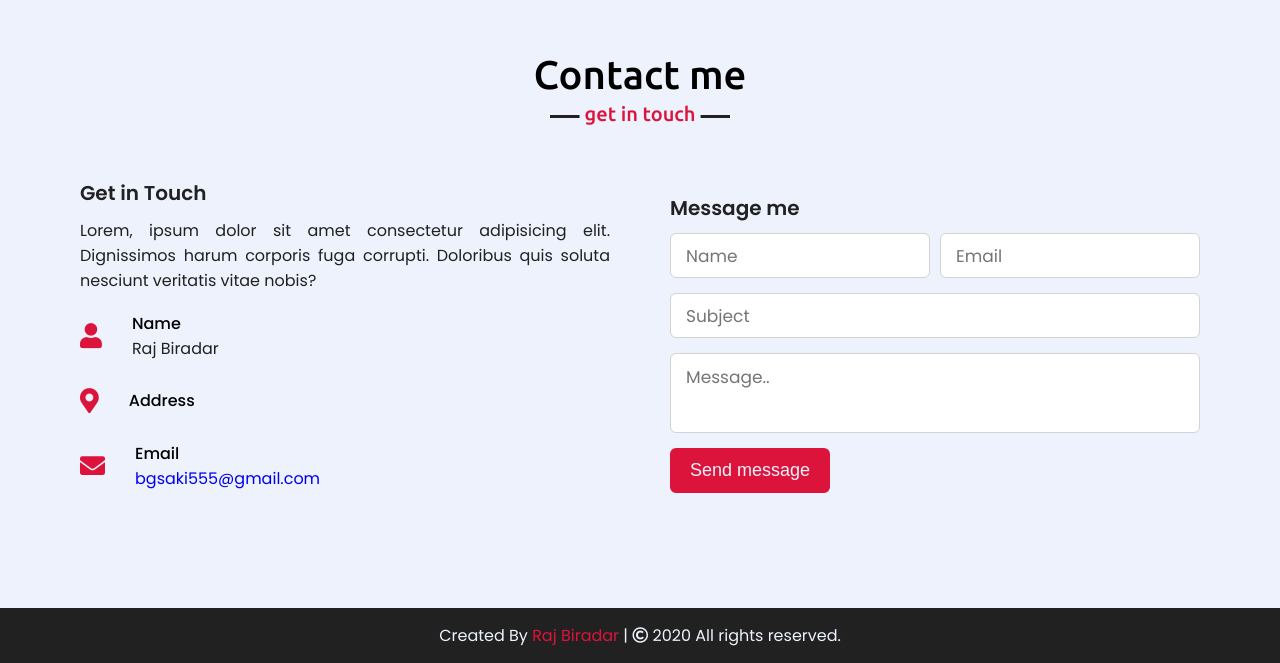
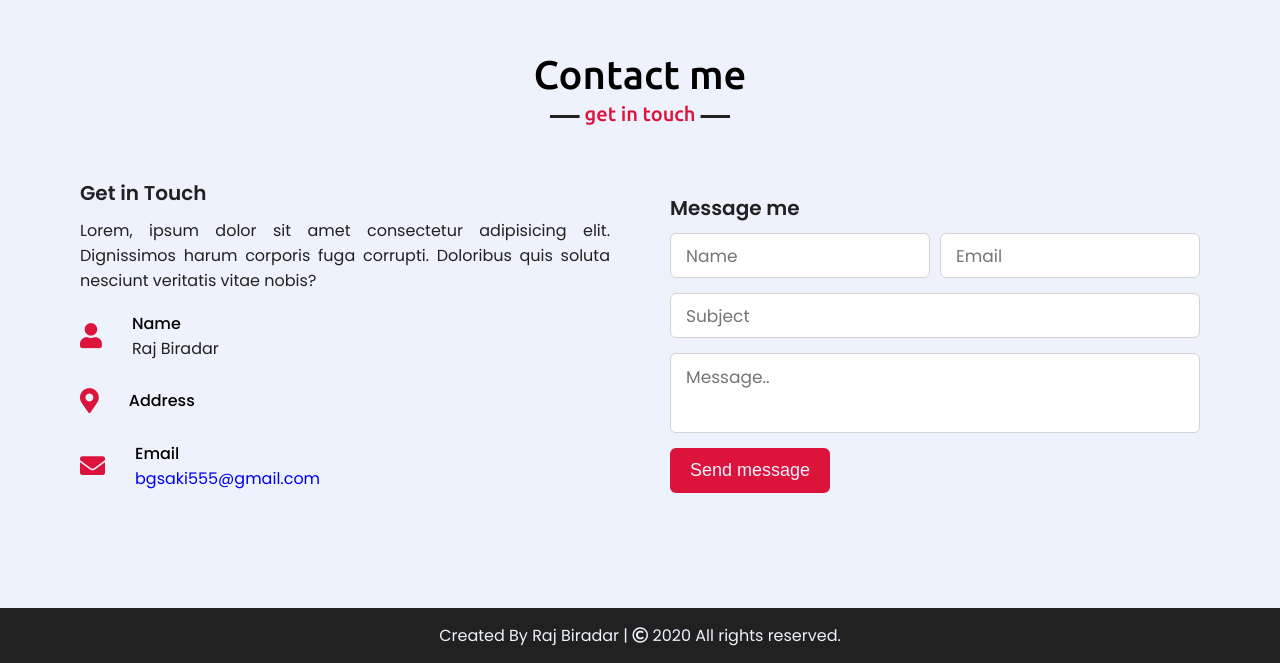
Before and after one commit to videju/final-portofolio-5, a plain HTML site: page index.html in a window 1280 px wide. Shown: the part 3452-4115 px from the top of the page. Drawn offline with nearby package versions, Linux system fonts and the light colour scheme.

Commit message:
Update index.html

```diff
--- a/index.html
+++ b/index.html
@@ -311,7 +311,7 @@
     </section>
 
     <footer>
-        <span>Created By <a href="https://www.codingnepalweb.com">Raj Biradar</a> | <span
+        <span>Created By Raj Biradar</a> | <span
                 class="far fa-copyright"></span> 2020 All rights reserved.</span>
     </footer>
     <script data-cfasync="false" src="/cdn-cgi/scripts/5c5dd728/cloudflare-static/email-decode.min.js"></script>
```
